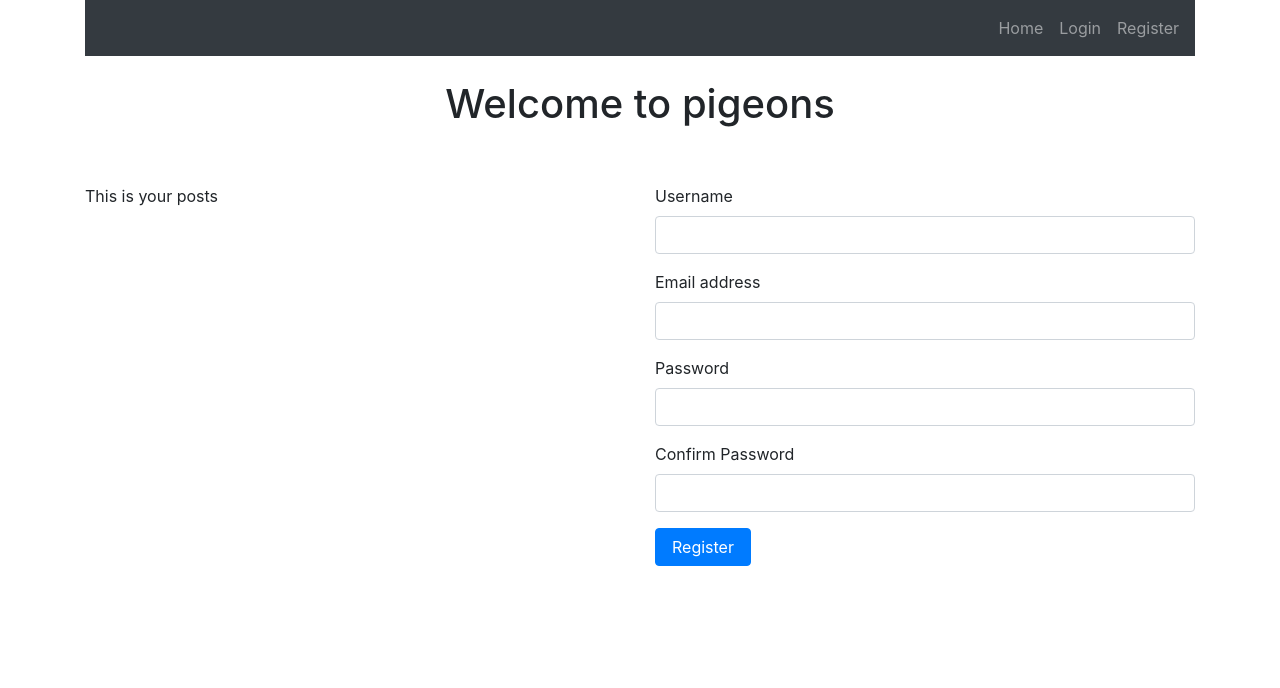
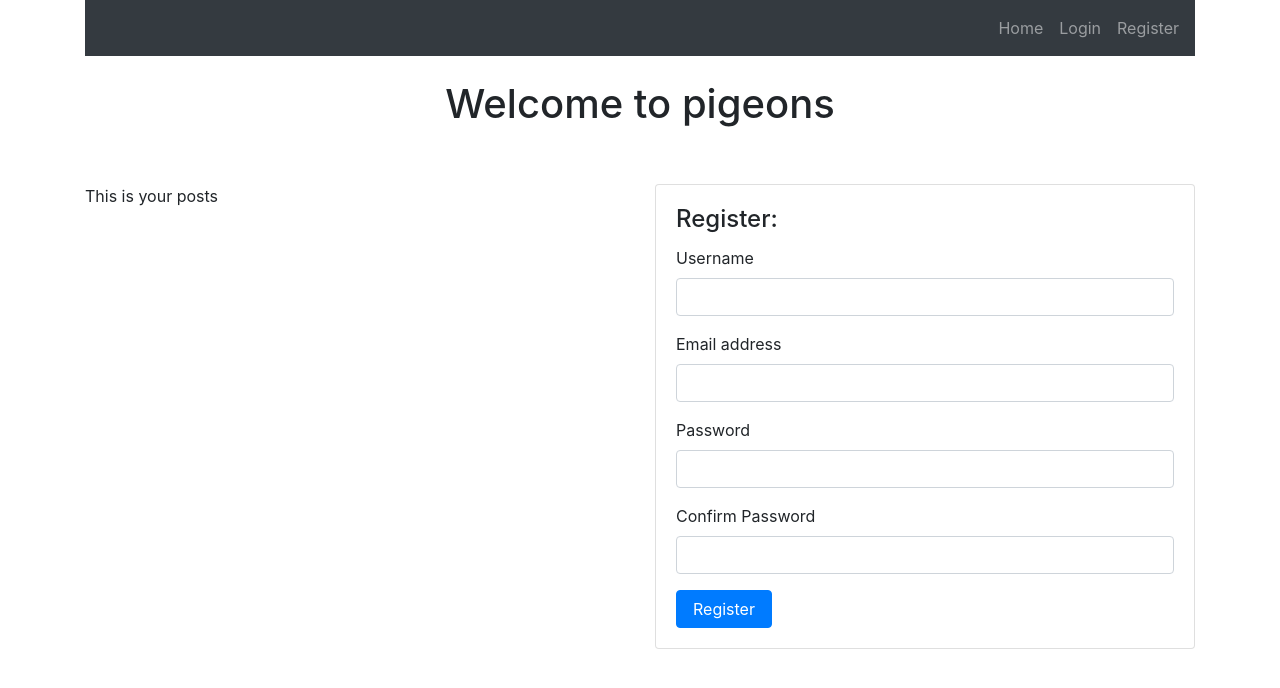
Before and after one commit to PBMocha/pigeon-pecks, a React (Create React App) app in the folder pigeon-client/: page /register in a window 1280 px wide. Shown: the top 688 px of the page. Built offline with nearby package versions, Linux system fonts and the light colour scheme; no server answers.

Commit message:
Implemented registration request handling in frontend

```diff
--- a/pigeon-client/src/components/PostList.jsx
+++ b/pigeon-client/src/components/PostList.jsx
@@ -8,13 +8,14 @@ function PostList(props) {
     const [posts, setPosts] = useState([]);
 
     useEffect(() => {
+
         let postService = new PostService();
 
-        postService.getPosts(props.id).then(res => {
+        postService.getPosts().then(res => {
             setPosts(res);
         });
 
-    }, [props.id]); // empty array runs this only once or if props.id changes
+    }, []); // empty array runs this only once or if props.id changes
 
     return (
     <div>
--- a/pigeon-client/src/components/auth/Register/Register.jsx
+++ b/pigeon-client/src/components/auth/Register/Register.jsx
@@ -1,29 +1,81 @@
-import React, { useState, useEffect } from 'react';
+import React, { useState, useEffect, isValidElement } from 'react';
+import axios from 'axios';
+import { API_BASE } from '../../../config/ApiUrls';
+
 
 const Register = () => {
 
+    const [data, setData] = useState({});
+    const [pwdValid, setPwdValid] = useState(true);
+    const [IsValid, setIsValid] = useState(true);
+
+    //Send data when registration form is submitted
+    useEffect(() => {
+
+        const postUrl = API_BASE + '/api/user/register';
+
+        console.log(data);
+    }, [data]);
+
+    //Use this to toggle error messages
+    useEffect(() => {
+
+    }, [IsValid]);
+
+    const handleSubmit = (event) => {
+        event.preventDefault();
+        const formData = event.target;
+
+        const testForm = new FormData(event.target);
+
+        console.log(testForm);
+
+        if (formData.password.value !== formData.c_password.value) {
+
+            setIsValid(false);
+
+            return;
+        }
+
+        const data = {
+            name: formData.name.value,
+            email: formData.email.value,
+            password: formData.password.value,
+            c_password: formData.c_password.value
+        };
 
 
+        console.log(data);
+
+        setData(formData);
+    }
+
     return (
-        <form className="form">
+
+        <div className="card">
+            <div className="card-body">
+                <h4 className="card-title">Register: </h4>
+                <form className="form" onSubmit={handleSubmit}>
                     <div className="form-group">
-                <label for="username">Username</label>
-                <input id="username" className="form-control" type="text" />
+                        <label htmlFor="name">Username</label>
+                        <input id="name" className="form-control" type="text" name="name" required />
                     </div>
                     <div className="form-group">
-                <label for="email">Email address</label>
-                <input id="email" className="form-control" type="email" />
+                        <label htmlFor="email">Email address</label>
+                        <input id="email" className="form-control" type="email" name="email" required />
                     </div>
                     <div className="form-group">
-                <label className="" for="password">Password</label>
-                <input id="password" className="form-control" type="password" />
+                        <label htmlFor="password">Password</label>
+                        <input id="password" className="form-control" type="password" name="password" required />
                     </div>
                     <div className="form-group">
-                <label for="email">Confirm Password</label>
-                <input id="email" className="form-control" type="email" />
+                        <label htmlFor="c-password">Confirm Password</label>
+                        <input id="c-password" className="form-control" type="password" name="c_password"required />
                     </div>
                     <button className="btn btn-primary pr-3 pl-3" type="submit">Register</button>
                 </form>
+            </div>
+        </div>
     );
 }
 
--- a/pigeon-client/src/config/ApiUrls.js
+++ b/pigeon-client/src/config/ApiUrls.js
@@ -1,11 +1,11 @@
 
-require('dotenv').config();
+//require('dotenv').config();
 
 function ApiUrls() {
 
-    const baseUrl = process.env.API_BASE;
+    let baseUrl = process.env.REACT_APP_API_BASE;
 
-    return "http://127.0.0.1:8000";
+    return baseUrl;
 }
 
 export const API_BASE=ApiUrls();
```
Lines whose indentation alone changed are shown as unchanged.
